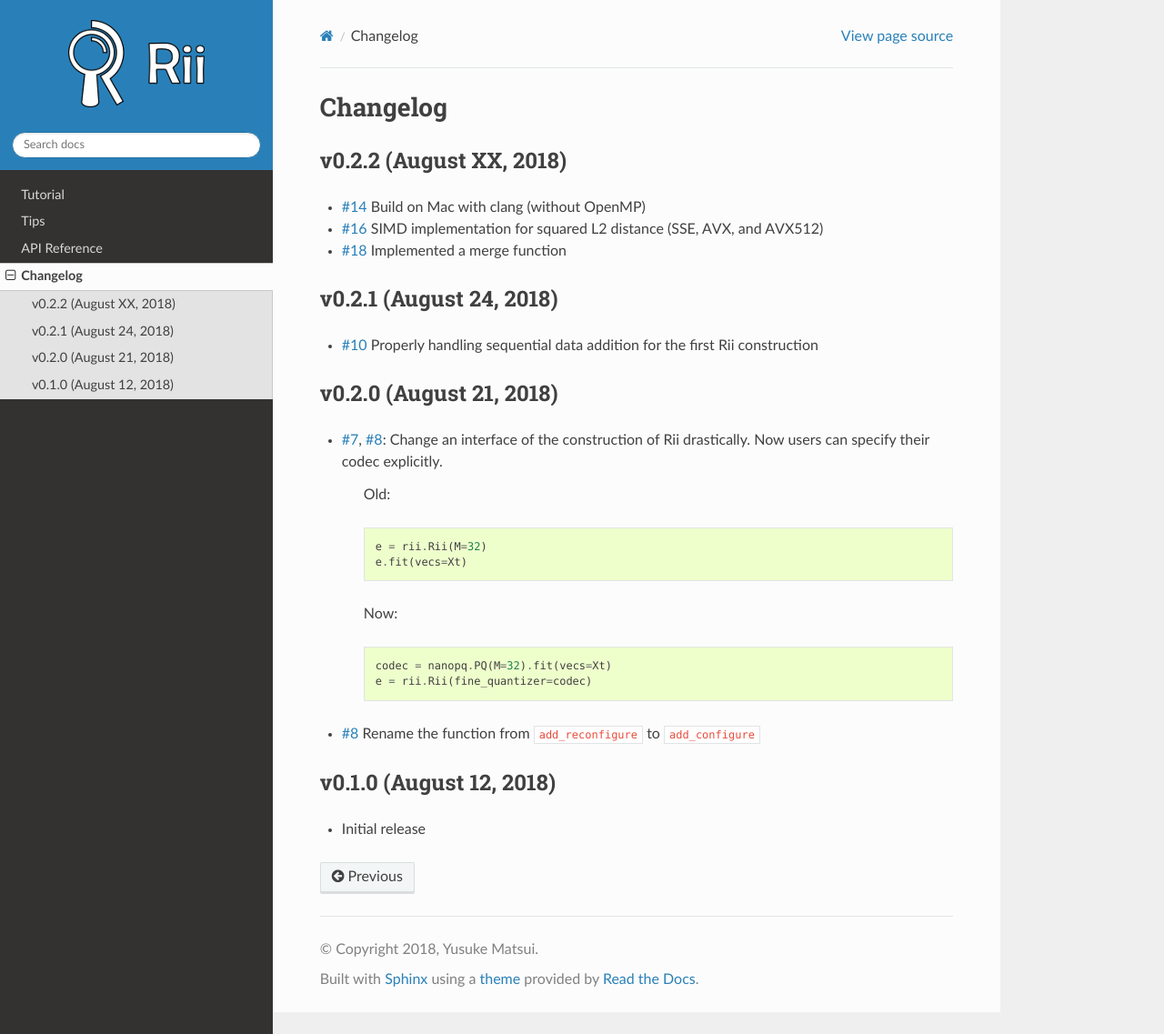
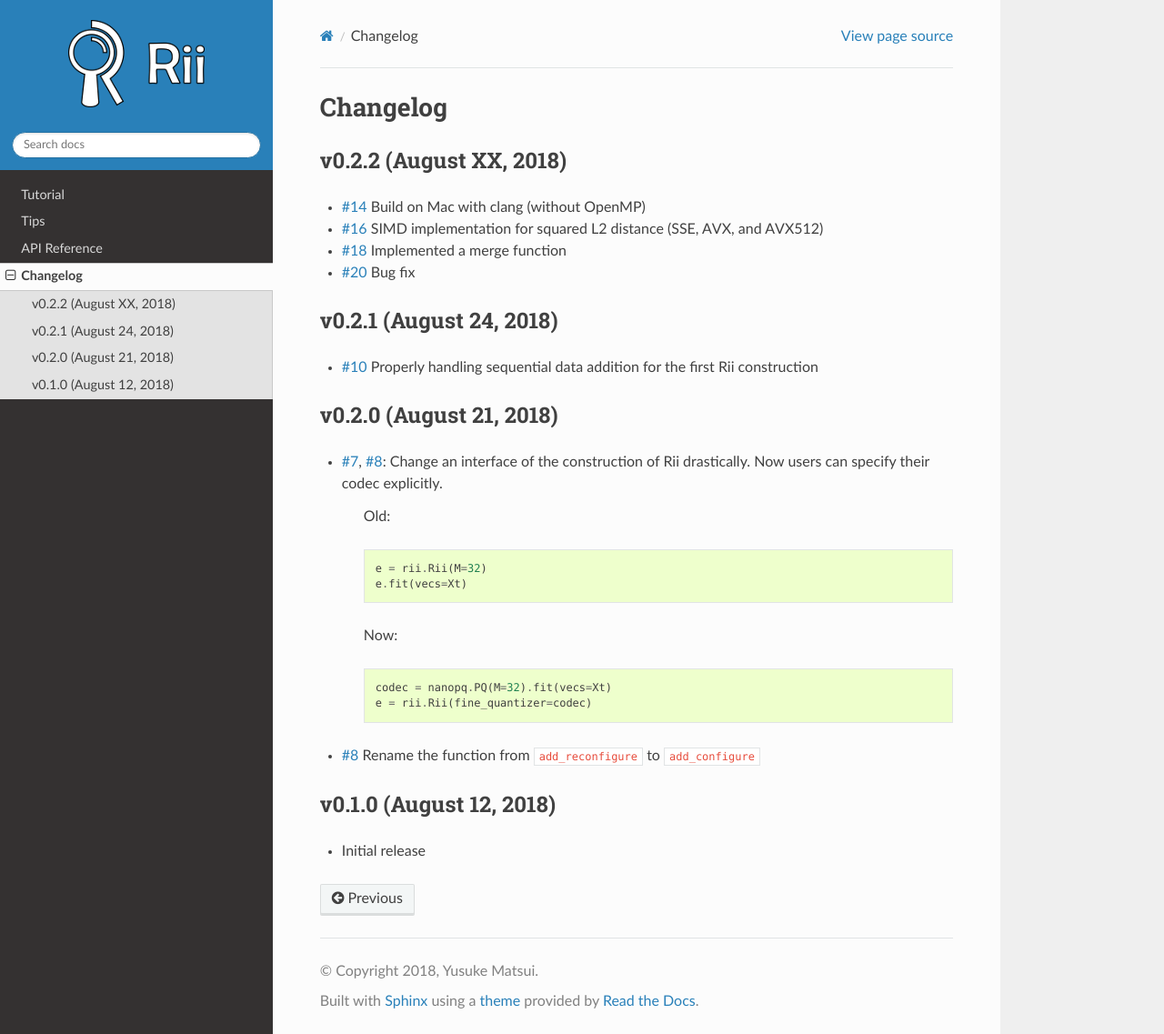
Before and after one commit to matsui528/rii, a Sphinx documentation site: the page built from docs/source/changelog.rst, in a window 1280 px wide and 1137 px high. Shown: the whole window at 91% size. Built offline with Sphinx 7.4.7 and the Read the Docs theme 2.0.0, drawn with Linux system fonts in a browser that asks for light colours; formulas are drawn with MathJax 3.

Commit message:
updated changelog

```diff
--- a/docs/source/changelog.rst
+++ b/docs/source/changelog.rst
@@ -6,6 +6,7 @@
 - `#14 <https://github.com/matsui528/rii/pull/14>`_ Build on Mac with clang (without OpenMP)
 - `#16 <https://github.com/matsui528/rii/pull/16>`_ SIMD implementation for squared L2 distance (SSE, AVX, and AVX512)
 - `#18 <https://github.com/matsui528/rii/pull/18>`_ Implemented a merge function
+- `#20 <https://github.com/matsui528/rii/pull/20>`_ Bug fix
 
 v0.2.1 (August 24, 2018)
 ----------------------------
```
